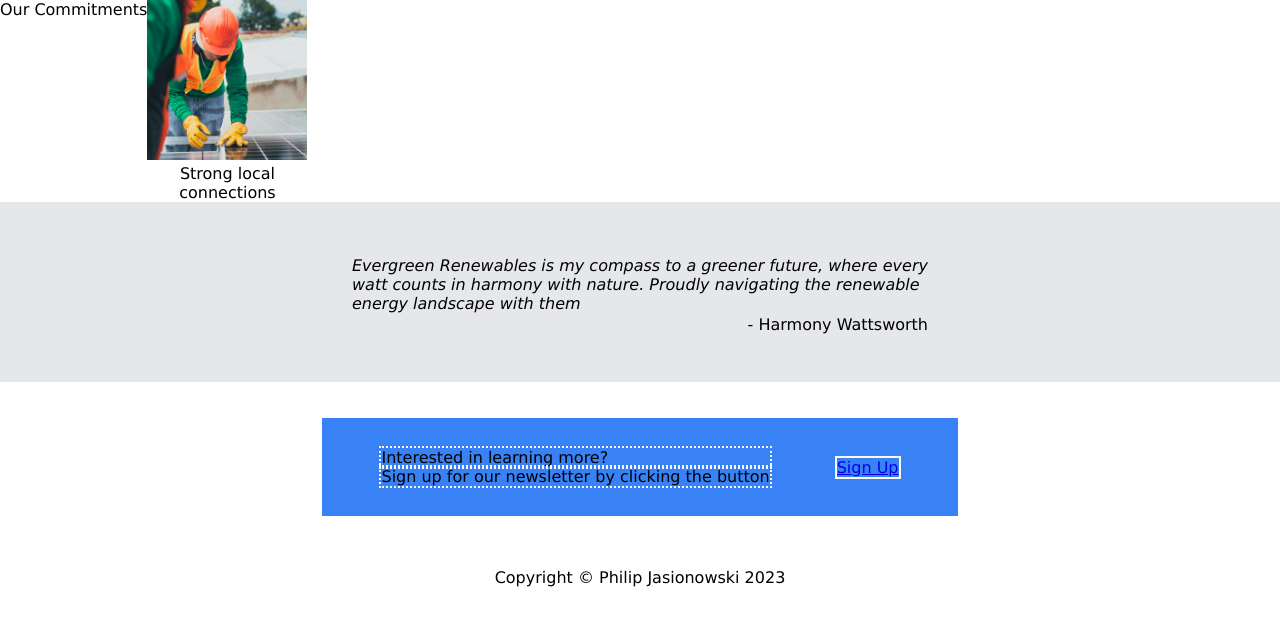
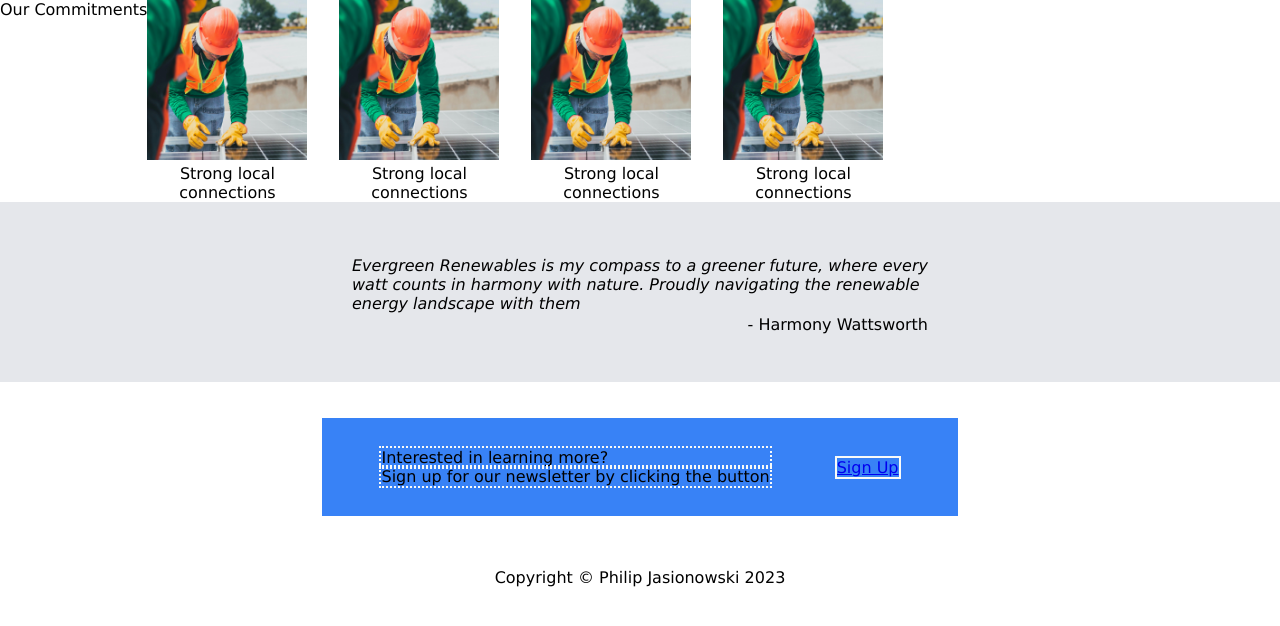
Before and after one commit to PHILLJAY/landing-page, a plain HTML site: page index.html in a window 1280 px wide. Drawn offline with Linux system fonts and the light colour scheme.

Commit message:
Added gaps to image card boxes

```diff
--- a/index.html
+++ b/index.html
@@ -14,7 +14,31 @@
     <div class="info container">
         <div class="info header">Our Commitments</div>
         <div class="imagerow container">
-            <div class="imageandtext container">
+            <div class="imageandtext container one">
+                <div class="image">
+                    <img src="img/dudes-working.jpg" alt="Men working in a field">
+                </div>
+                <div class="infotext">
+                    Strong local connections
+                </div>
+            </div>
+            <div class="imageandtext container two">
+                <div class="image">
+                    <img src="img/dudes-working.jpg" alt="Men working in a field">
+                </div>
+                <div class="infotext">
+                    Strong local connections
+                </div>
+            </div>
+            <div class="imageandtext container three">
+                <div class="image">
+                    <img src="img/dudes-working.jpg" alt="Men working in a field">
+                </div>
+                <div class="infotext">
+                    Strong local connections
+                </div>
+            </div>
+            <div class="imageandtext container four">
                 <div class="image">
                     <img src="img/dudes-working.jpg" alt="Men working in a field">
                 </div>
--- a/styles.css
+++ b/styles.css
@@ -18,10 +18,14 @@ body{
     display: flex;
 }
 
+.imagerow.container{
+    flex-wrap: wrap;
+    gap: 32px;
+}
+
 .imageandtext.container{
     flex-direction: column;
     justify-content: center;
-
 }
 
 div .image{
```
